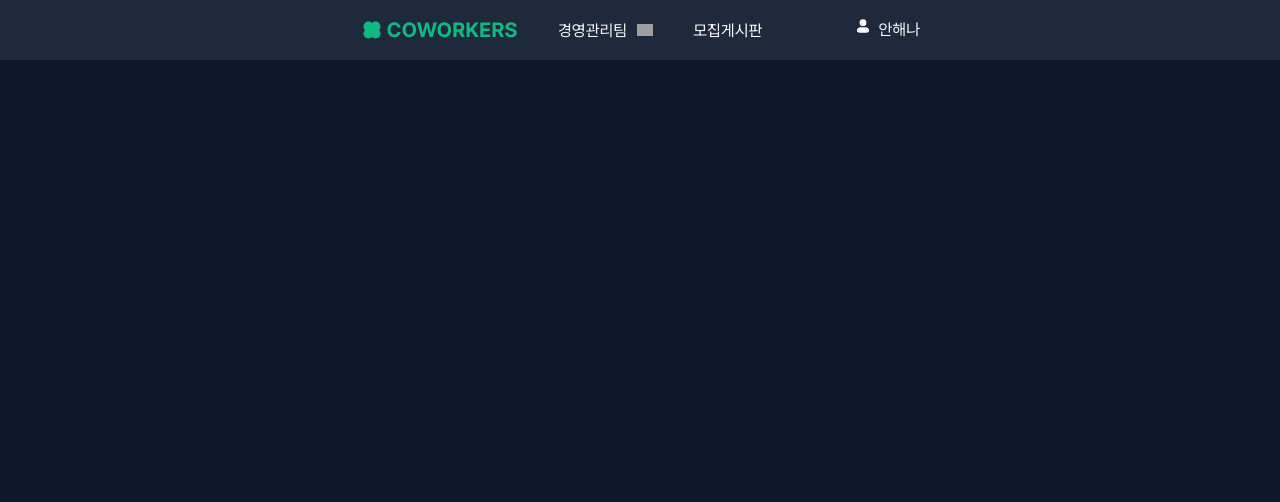
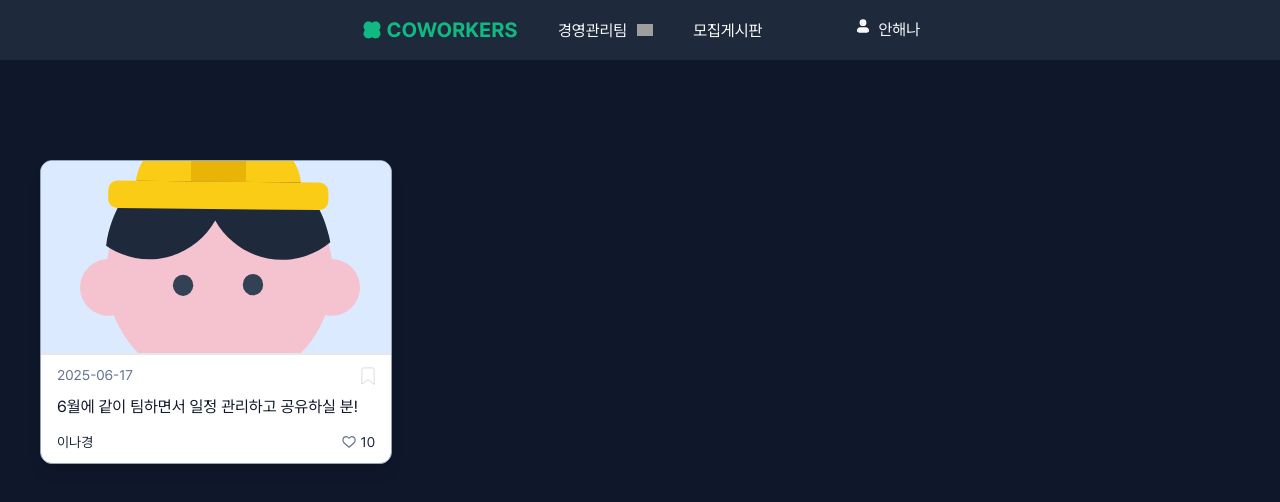
Before and after one commit to FE14-Part4-Team2/coworkers, a Next.js app: page /boards in a window 1280 px wide. Shown: the top 502 px of the page. Built offline with nearby package versions, Linux system fonts and the light colour scheme; grey boxes are pictures that could not be loaded.

Commit message:
feat: 카드 컴포넌트 처음 구현

```diff
--- a/src/app/(board)/boards/page.tsx
+++ b/src/app/(board)/boards/page.tsx
@@ -1,3 +1,9 @@
+import Card from "@/components/feature/Boards/Card";
+
 export default function Page() {
-  return <></>;
+  return (
+    <>
+      <Card />
+    </>
+  );
 }
--- /dev/null
+++ b/src/components/feature/Boards/Card.tsx
@@ -0,0 +1,51 @@
+"use client";
+import Image from "next/image";
+
+export default function MyDataCard() {
+  return (
+    <div className="w-[22rem] h-[19rem] rounded-xl border border-1.5 border-interaction-inactive bg-white shadow-lg overflow-hidden">
+      <div className="w-full h-[12rem] bg-blue-100 flex items-center justify-center relative">
+        <Image
+          src="/icons/icon-avatar.svg"
+          fill
+          alt="임시 아이콘"
+          className="object-cover"
+        />
+      </div>
+
+      <div className="border bg-text-default"></div>
+
+      <div className="px-4 py-3">
+        <div className="flex items-center justify-between">
+          <span className="flex gap-2 text-md text-text-default">
+            2025-06-17
+          </span>
+          <Image
+            src="/icons/icon-bookmark2.svg"
+            alt="더보기"
+            width={14}
+            height={18}
+            className="cursor-pointer"
+          />
+        </div>
+
+        <div className="mt-3 text-lg text-bg-primary mb-4">
+          6월에 같이 팀하면서 일정 관리하고 공유하실 분!
+        </div>
+
+        <div className="flex justify-between items-center">
+          <div className="text-sm text-bg-secondary ">이나경</div>
+          <div className="flex gap-1 items-center">
+            <Image
+              src="/icons/icon-heart.svg"
+              alt="하트"
+              width={16}
+              height={16}
+            />
+            <span className="text-sm text-bg-secondary ">10</span>
+          </div>
+        </div>
+      </div>
+    </div>
+  );
+}
```
Also changed, not shown: public/icons/icon-bookmark.svg (added), public/icons/icon-bookmark2.svg (added).
